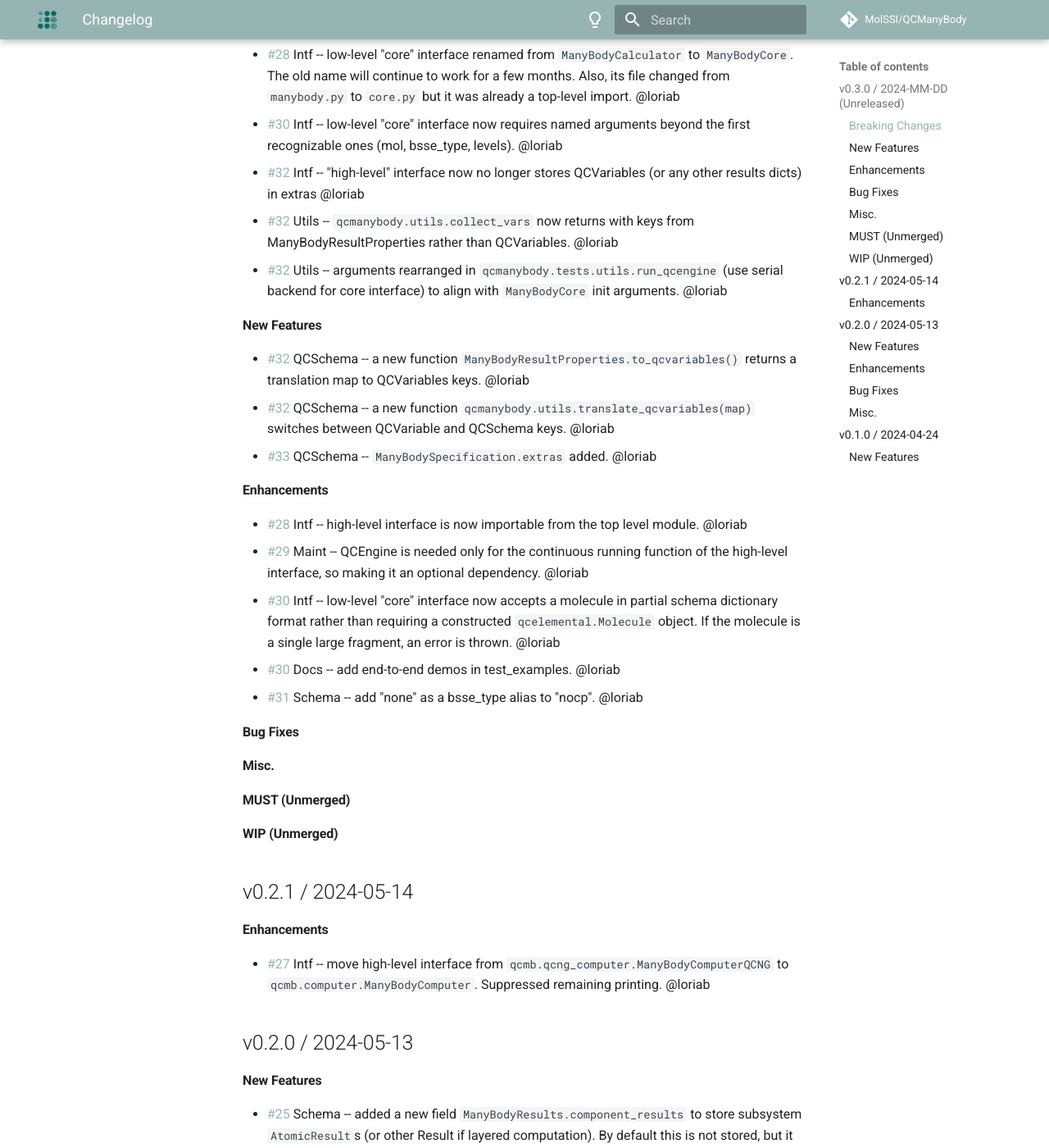
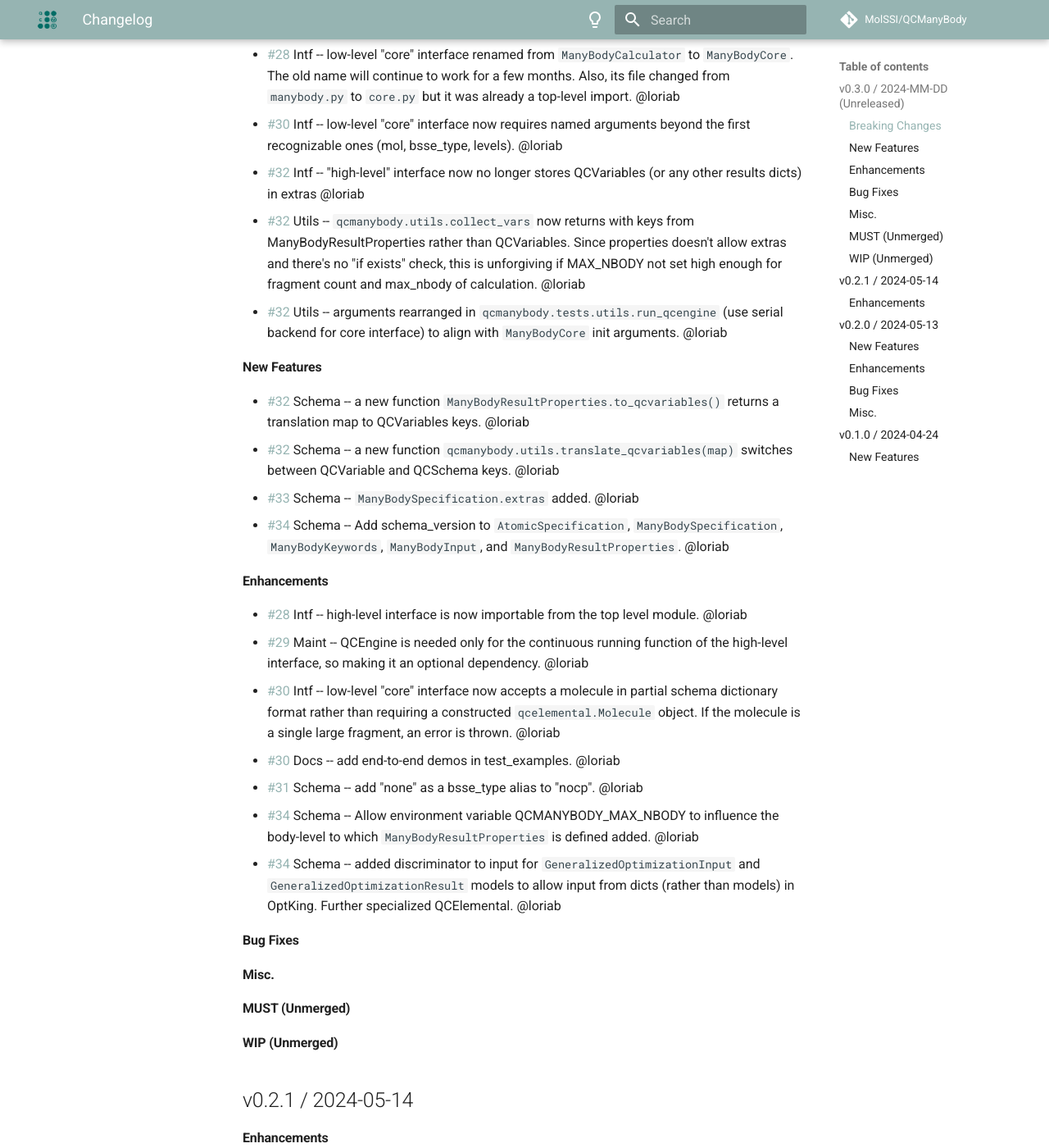
Before and after one commit to MolSSI/QCManyBody, an MkDocs documentation site: the page built from docs/changelog.md, in a window 1280 px wide and 1400 px high, scrolled down 266 px. Shown: the whole window at 82% size. Built offline with MkDocs 1.6.1 and Material for MkDocs 9.7.7, drawn with Linux system fonts in a browser that asks for light colours; comment, search, counter and statistics services are not loaded.

Commit message:
changelog

```diff
--- a/docs/changelog.md
+++ b/docs/changelog.md
@@ -31,18 +31,21 @@
  * [\#32](https://github.com/MolSSI/QCManyBody/pull/32) Intf -- "high-level" interface now no longer stores QCVariables
    (or any other results dicts) in extras @loriab
  * [\#32](https://github.com/MolSSI/QCManyBody/pull/32) Utils -- `qcmanybody.utils.collect_vars` now returns with keys
-    from ManyBodyResultProperties rather than QCVariables. @loriab
+    from ManyBodyResultProperties rather than QCVariables. Since properties doesn't allow extras and there's no "if exists"
+    check, this is unforgiving if MAX_NBODY not set high enough for fragment count and max_nbody of calculation. @loriab
  * [\#32](https://github.com/MolSSI/QCManyBody/pull/32) Utils -- arguments rearranged in
    `qcmanybody.tests.utils.run_qcengine` (use serial backend for core interface) to align with `ManyBodyCore` init
    arguments. @loriab
 
 #### New Features
 
- * [\#32](https://github.com/MolSSI/QCManyBody/pull/32) QCSchema -- a new function
+ * [\#32](https://github.com/MolSSI/QCManyBody/pull/32) Schema -- a new function
    `ManyBodyResultProperties.to_qcvariables()` returns a translation map to QCVariables keys. @loriab
- * [\#32](https://github.com/MolSSI/QCManyBody/pull/32) QCSchema -- a new function
+ * [\#32](https://github.com/MolSSI/QCManyBody/pull/32) Schema -- a new function
    `qcmanybody.utils.translate_qcvariables(map)` switches between QCVariable and QCSchema keys. @loriab
- * [\#33](https://github.com/MolSSI/QCManyBody/pull/33) QCSchema -- `ManyBodySpecification.extras` added. @loriab
+ * [\#33](https://github.com/MolSSI/QCManyBody/pull/33) Schema -- `ManyBodySpecification.extras` added. @loriab
+ * [\#34](https://github.com/MolSSI/QCManyBody/pull/34) Schema -- Add schema_version to `AtomicSpecification`,
+   `ManyBodySpecification`, `ManyBodyKeywords`, `ManyBodyInput`, and `ManyBodyResultProperties`. @loriab
 
 #### Enhancements
 
@@ -55,6 +58,11 @@
    is a single large fragment, an error is thrown. @loriab
  * [\#30](https://github.com/MolSSI/QCManyBody/pull/30) Docs -- add end-to-end demos in test_examples. @loriab
  * [\#31](https://github.com/MolSSI/QCManyBody/pull/31) Schema -- add "none" as a bsse_type alias to "nocp". @loriab
+ * [\#34](https://github.com/MolSSI/QCManyBody/pull/34) Schema -- Allow environment variable QCMANYBODY_MAX_NBODY to
+   influence the body-level to which `ManyBodyResultProperties` is defined added. @loriab
+ * [\#34](https://github.com/MolSSI/QCManyBody/pull/34) Schema -- added discriminator to input for
+   `GeneralizedOptimizationInput` and `GeneralizedOptimizationResult` models to allow input from dicts (rather than
+   models) in OptKing. Further specialized QCElemental. @loriab
 
 #### Bug Fixes
 
```
